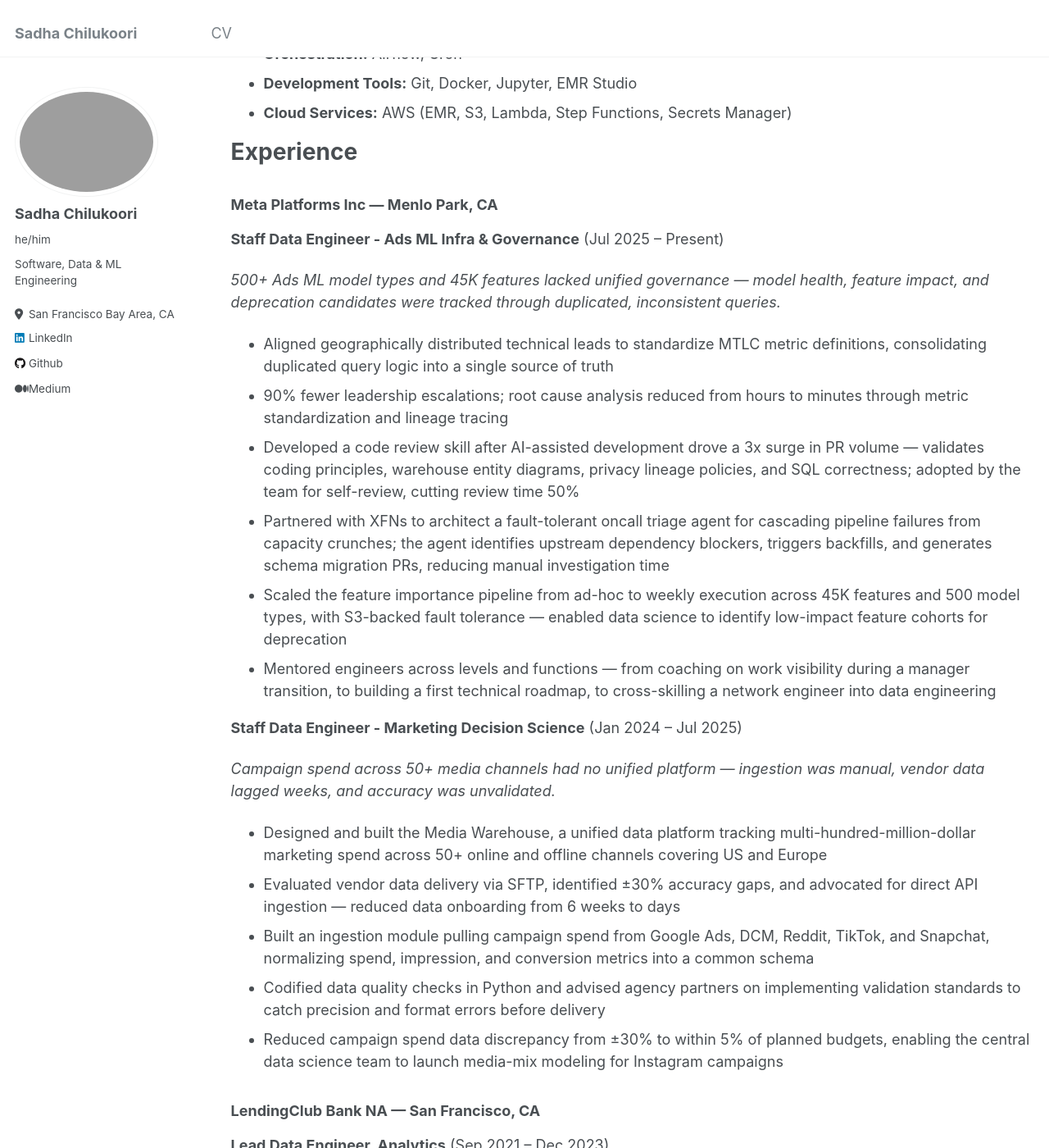
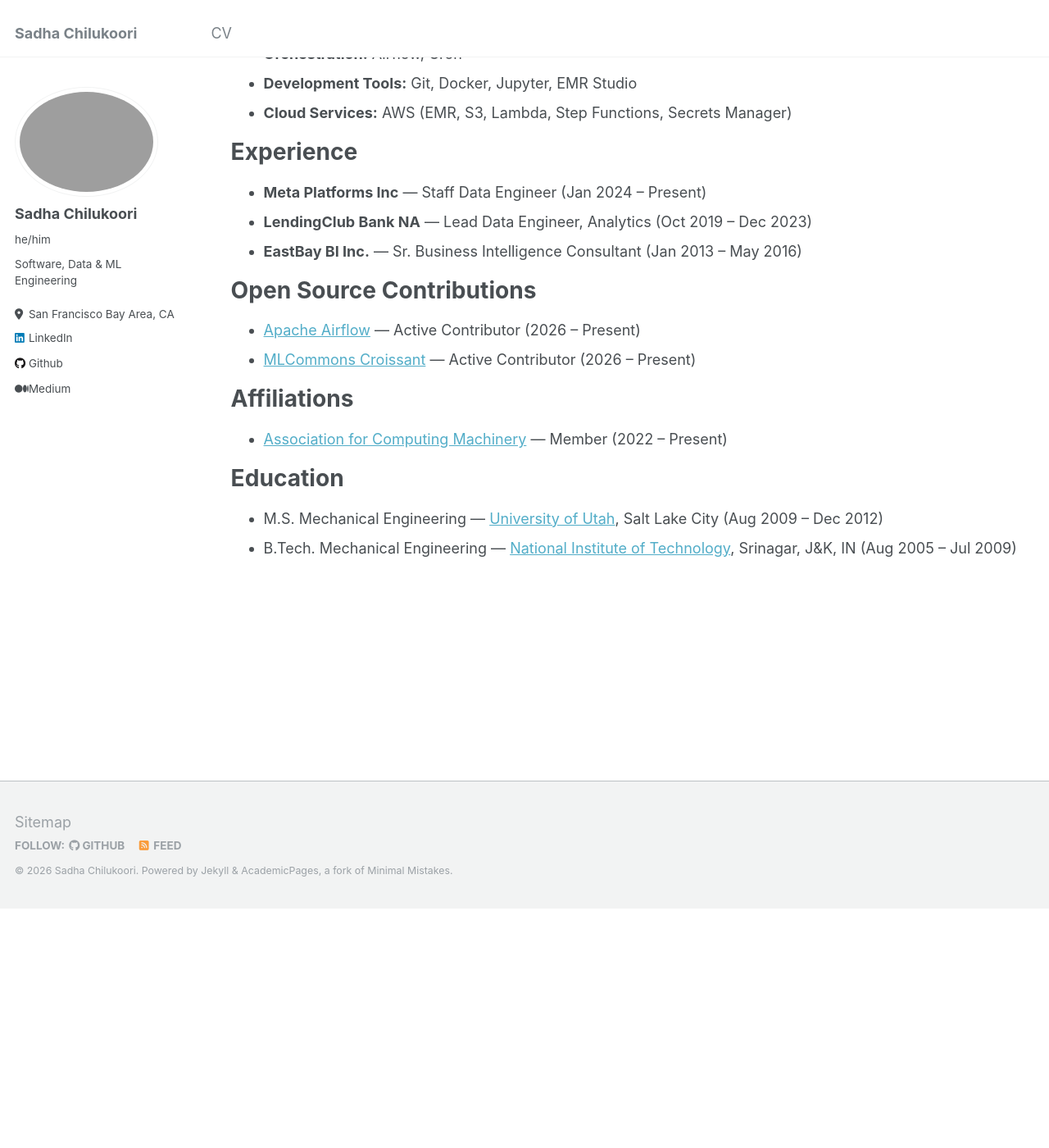
Before and after one commit to srchilukoori/srchilukoori.github.io, a Jekyll site: the page built from _pages/cv.md, in a window 1280 px wide and 1400 px high, scrolled down 578 px. Shown: the whole window at 82% size. Built offline with Jekyll 4.4.1, drawn with Linux system fonts in a browser that asks for light colours; after the commit the page ends 1685 px from its top, so only the background shows below that; some of the changed text lies outside the part shown.

Commit message:
Reduce CV experience to company and title only

```diff
--- a/_pages/cv.md
+++ b/_pages/cv.md
@@ -29,61 +29,9 @@ Technical Skills
 Experience
 ======
 
-### Meta Platforms Inc — Menlo Park, CA
-
-**Staff Data Engineer - Ads ML Infra & Governance** (Jul 2025 – Present)
-
-*500+ Ads ML model types and 45K features lacked unified governance — model health, feature impact, and deprecation candidates were tracked through duplicated, inconsistent queries.*
-
-* Aligned geographically distributed technical leads to standardize MTLC metric definitions, consolidating duplicated query logic into a single source of truth
-* 90% fewer leadership escalations; root cause analysis reduced from hours to minutes through metric standardization and lineage tracing
-* Developed a code review skill after AI-assisted development drove a 3x surge in PR volume — validates coding principles, warehouse entity diagrams, privacy lineage policies, and SQL correctness; adopted by the team for self-review, cutting review time 50%
-* Partnered with XFNs to architect a fault-tolerant oncall triage agent for cascading pipeline failures from capacity crunches; the agent identifies upstream dependency blockers, triggers backfills, and generates schema migration PRs, reducing manual investigation time
-* Scaled the feature importance pipeline from ad-hoc to weekly execution across 45K features and 500 model types, with S3-backed fault tolerance — enabled data science to identify low-impact feature cohorts for deprecation
-* Mentored engineers across levels and functions — from coaching on work visibility during a manager transition, to building a first technical roadmap, to cross-skilling a network engineer into data engineering
-
-**Staff Data Engineer - Marketing Decision Science** (Jan 2024 – Jul 2025)
-
-*Campaign spend across 50+ media channels had no unified platform — ingestion was manual, vendor data lagged weeks, and accuracy was unvalidated.*
-
-* Designed and built the Media Warehouse, a unified data platform tracking multi-hundred-million-dollar marketing spend across 50+ online and offline channels covering US and Europe
-* Evaluated vendor data delivery via SFTP, identified ±30% accuracy gaps, and advocated for direct API ingestion — reduced data onboarding from 6 weeks to days
-* Built an ingestion module pulling campaign spend from Google Ads, DCM, Reddit, TikTok, and Snapchat, normalizing spend, impression, and conversion metrics into a common schema
-* Codified data quality checks in Python and advised agency partners on implementing validation standards to catch precision and format errors before delivery
-* Reduced campaign spend data discrepancy from ±30% to within 5% of planned budgets, enabling the central data science team to launch media-mix modeling for Instagram campaigns
-
-### LendingClub Bank NA — San Francisco, CA
-
-**Lead Data Engineer, Analytics** (Sep 2021 – Dec 2023)
-
-*Analytics infrastructure faced scaling bottlenecks — manual job scheduling, fragmented data across on-prem lake and Snowflake, and no standardized pipeline framework.*
-
-* Steered the architectural migration from the on-prem data lake to Snowflake, aligning engineering teams on PySpark, external tables, and Iceberg/Delta formats
-* Developed a reusable Airflow operator framework replacing Hue schedules, enabling teams to schedule SQL, HQL, Python, and Snowflake jobs through git-reviewed config without writing custom DAGs, and retiring ~80 redundant service accounts as an infosec improvement
-* Influenced engineering leadership to transition the credit evaluation pipeline from Spark to Ray Data — Spark executors had been idling during API calls while holding partitioned data for 5M profiles; Ray's 300 concurrent workers and streaming write-back cut compute from 125 EC2 instances and 24 hours to a single instance in 2 hours
-* Engineered a distributed compaction service with the platform team — a Scala crawler identified fragmented partitions across 8K+ tables and 5M+ files, persisted state to DynamoDB, while Lambda functions orchestrated concurrent Spark compaction jobs, restoring 4–10x query performance
-* Extended the service to detect and rewrite ORC files with an invalid timezone, unblocking Snowflake external table access for data science and ML workloads
-* Led pipeline optimization workshops and code reviews for Hive, Spark, PySpark, and Airflow DAGs
-
-**Sr. Data Engineer, Analytics** (Oct 2019 – Aug 2021)
-
-*Marketing and product teams were blocked on manual processes — no self-service data infrastructure, no automated tooling for faster decision cycles.*
-
-* Automated SEM keyword and auction bid management with Python and the Google Ads API, replacing days of manual effort
-* Delivered a profitability data mart in Hive and Presto allocating expenses across loan lifecycle stages (leads, marketing, credit review, origination, servicing), revealing $0.5M/year in wasted lead-channel spend on credit-score segments excluded from the lending program
-* Built a repeat-borrower identification system in Python serving product, marketing, and credit risk teams
-
-### Earlier Experience
-
-**Sr. Business Intelligence Developer** — LendingClub Bank NA, San Francisco, CA (Jun 2016 – Sep 2019)
-
-**Sr. Business Intelligence Consultant** — EastBay BI Inc., San Jose, CA (Jan 2013 – May 2016)
-
-*Clients: IDT (semiconductors), Cisco Systems (networking), Nexeo Solutions (chemical distribution).*
-
-* Designed star-schema and bridge-table data models for operational reporting across lending operations, semiconductor manufacturing, and enterprise networking
-* Created executive dashboards for investment operations, chip development lifecycle, and service revenue tracking
-* Led BI platform migrations across multiple environments: Informix-to-Oracle, SAP-to-QlikView, and QlikView server infrastructure scaling
+* **Meta Platforms Inc** — Staff Data Engineer (Jan 2024 – Present)
+* **LendingClub Bank NA** — Lead Data Engineer, Analytics (Oct 2019 – Dec 2023)
+* **EastBay BI Inc.** — Sr. Business Intelligence Consultant (Jan 2013 – May 2016)
 
 Open Source Contributions
 ======
```
